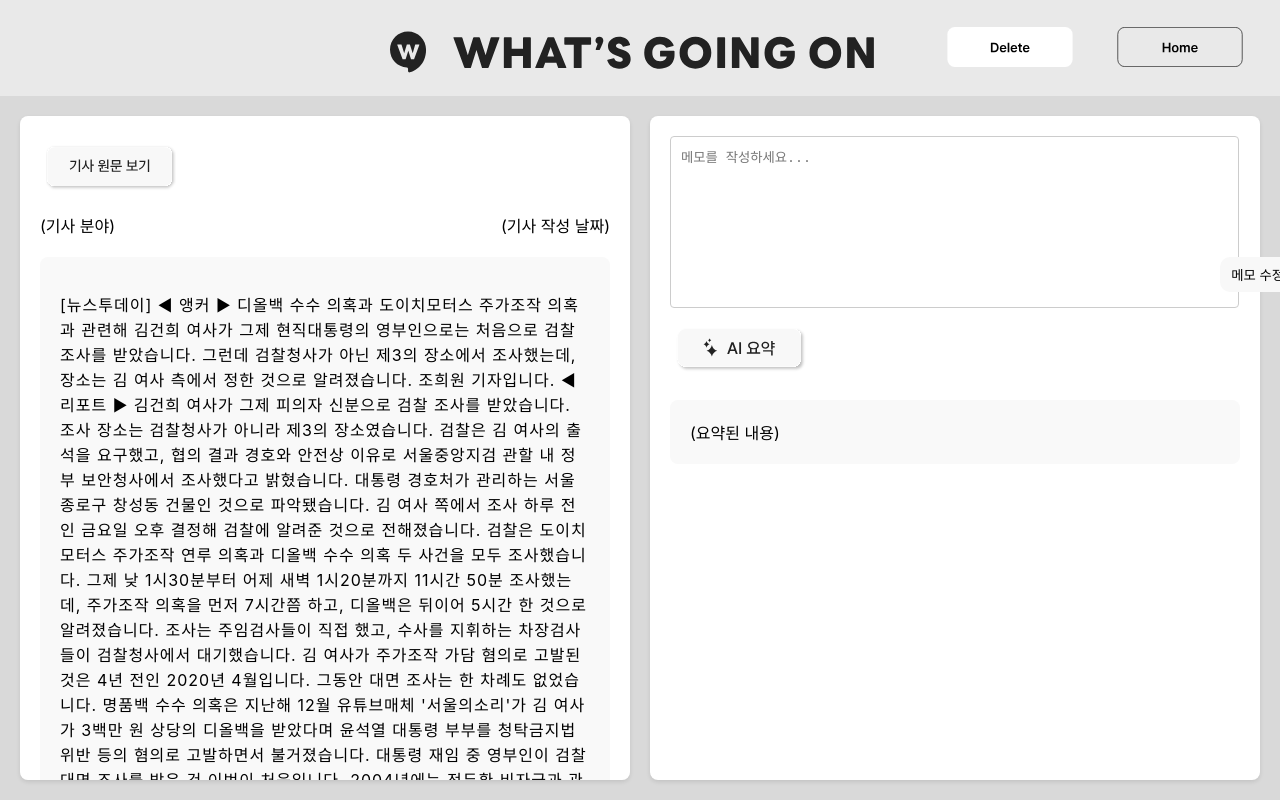
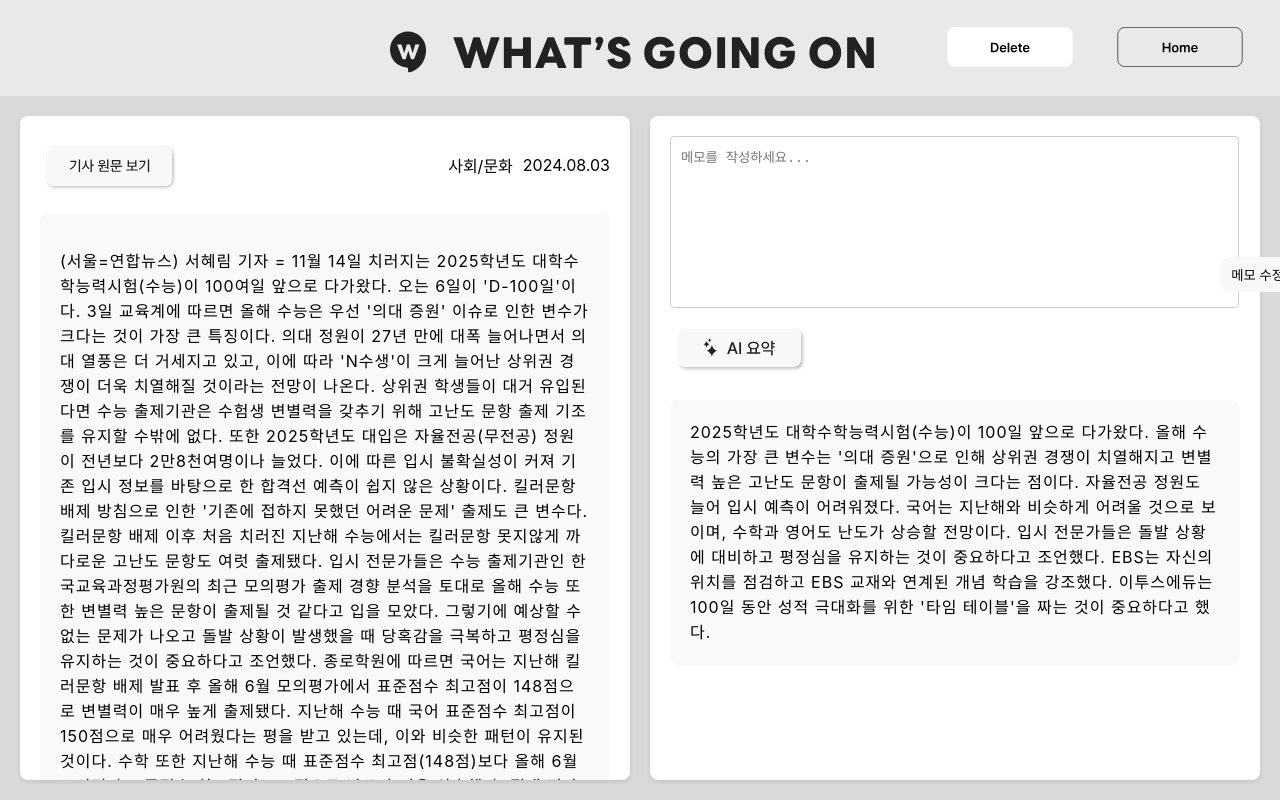
Before and after one commit to Web4mo/29th_1_WEB4MO_WHATSGOINGON_front, a React (Create React App) app: page /scrap in a window 1280 px wide. Shown: the top 800 px of the page. Built offline with nearby package versions, Linux system fonts and the light colour scheme.

Commit message:
스크랩 페이지

```diff
--- a/src/pages/ScrapPage/ScrapPage.css
+++ b/src/pages/ScrapPage/ScrapPage.css
@@ -61,9 +61,13 @@
 }
 
 .article-meta {
+  margin-top: 17px;
+  float: right;
   display: flex;
-  justify-content: space-between;
+  justify-content: flex-start;
   margin-bottom: 20px;
+  align-items: center;
+  gap: 10px;
 }
 
 .article-content {
@@ -72,7 +76,8 @@
   border-radius: 8px;
 }
 
-.article-detail {
+.article-detail,
+.ai-summary-content {
   letter-spacing: 1px;
   line-height: 25px;
 }
--- a/src/pages/ScrapPage/ScrapPage.tsx
+++ b/src/pages/ScrapPage/ScrapPage.tsx
@@ -55,8 +55,62 @@ const ScrapPage: React.FC = () => {
     setShowDelete(false);
   };
 
-  const articleContent =
-    "[뉴스투데이] ◀ 앵커 ▶ 디올백 수수 의혹과 도이치모터스 주가조작 의혹과 관련해 김건희 여사가 그제 현직대통령의 영부인으로는 처음으로 검찰 조사를 받았습니다. 그런데 검찰청사가 아닌 제3의 장소에서 조사했는데, 장소는 김 여사 측에서 정한 것으로 알려졌습니다. 조희원 기자입니다. ◀ 리포트 ▶ 김건희 여사가 그제 피의자 신분으로 검찰 조사를 받았습니다. 조사 장소는 검찰청사가 아니라 제3의 장소였습니다. 검찰은 김 여사의 출석을 요구했고, 협의 결과 경호와 안전상 이유로 서울중앙지검 관할 내 정부 보안청사에서 조사했다고 밝혔습니다. 대통령 경호처가 관리하는 서울 종로구 창성동 건물인 것으로 파악됐습니다. 김 여사 쪽에서 조사 하루 전인 금요일 오후 결정해 검찰에 알려준 것으로 전해졌습니다. 검찰은 도이치모터스 주가조작 연루 의혹과 디올백 수수 의혹 두 사건을 모두 조사했습니다. 그제 낮 1시30분부터 어제 새벽 1시20분까지 11시간 50분 조사했는데, 주가조작 의혹을 먼저 7시간쯤 하고, 디올백은 뒤이어 5시간 한 것으로 알려졌습니다. 조사는 주임검사들이 직접 했고, 수사를 지휘하는 차장검사들이 검찰청사에서 대기했습니다. 김 여사가 주가조작 가담 혐의로 고발된 것은 4년 전인 2020년 4월입니다. 그동안 대면 조사는 한 차례도 없었습니다. 명품백 수수 의혹은 지난해 12월 유튜브매체 '서울의소리'가 김 여사가 3백만 원 상당의 디올백을 받았다며 윤석열 대통령 부부를 청탁금지법 위반 등의 혐의로 고발하면서 불거졌습니다. 대통령 재임 중 영부인이 검찰 대면 조사를 받은 건 이번이 처음입니다. 2004년에는 전두환 비자금과 관련해 이순자 여사가, 2009년에는 노무현 전 대통령 부인 권양숙 여사가 참고인으로 비공개 검찰 소환 조사를 받긴 했지만, 모두 퇴임 후였습니다. 2012년에는 김윤옥 여사가 이명박 전 대통령 재임 중 내곡동 특검팀의 조사를 받았지만 서면조사였습니다. 김건희 여사 조사와 관련해 대통령실 관계자는 '수사 중 사안을 언급하는 건 적절치 않다'며 '김 여사 법률대리인이 입장을 낼 것'이라고 했습니다. 김 여사 대리인은 '성실히 조사에 임해 사실 그대로 진술했다'는 한 줄짜리 입장을 냈습니다. MBC뉴스 조희원입니다.";
+  const articleContent = `(서울=연합뉴스) 서혜림 기자 = 11월 14일 치러지는 2025학년도 대학수학능력시험(수능)이 100여일 앞으로 다가왔다. 오는 6일이 'D-100일'이다.
+
+3일 교육계에 따르면 올해 수능은 우선 '의대 증원' 이슈로 인한 변수가 크다는 것이 가장 큰 특징이다.
+
+의대 정원이 27년 만에 대폭 늘어나면서 의대 열풍은 더 거세지고 있고, 이에 따라 'N수생'이 크게 늘어난 상위권 경쟁이 더욱 치열해질 것이라는 전망이 나온다.
+
+상위권 학생들이 대거 유입된다면 수능 출제기관은 수험생 변별력을 갖추기 위해 고난도 문항 출제 기조를 유지할 수밖에 없다.
+
+또한 2025학년도 대입은 자율전공(무전공) 정원이 전년보다 2만8천여명이나 늘었다. 이에 따른 입시 불확실성이 커져 기존 입시 정보를 바탕으로 한 합격선 예측이 쉽지 않은 상황이다.
+
+킬러문항 배제 방침으로 인한 '기존에 접하지 못했던 어려운 문제' 출제도 큰 변수다.
+
+킬러문항 배제 이후 처음 치러진 지난해 수능에서는 킬러문항 못지않게 까다로운 고난도 문항도 여럿 출제됐다.
+
+입시 전문가들은 수능 출제기관인 한국교육과정평가원의 최근 모의평가 출제 경향 분석을 토대로 올해 수능 또한 변별력 높은 문항이 출제될 것 같다고 입을 모았다.
+
+그렇기에 예상할 수 없는 문제가 나오고 돌발 상황이 발생했을 때 당혹감을 극복하고 평정심을 유지하는 것이 중요하다고 조언했다.
+
+종로학원에 따르면 국어는 지난해 킬러문항 배제 발표 후 올해 6월 모의평가에서 표준점수 최고점이 148점으로 변별력이 매우 높게 출제됐다.
+
+지난해 수능 때 국어 표준점수 최고점이 150점으로 매우 어려웠다는 평을 받고 있는데, 이와 비슷한 패턴이 유지된 것이다.
+
+수학 또한 지난해 수능 때 표준점수 최고점(148점)보다 올해 6월 모의평가 표준점수 최고점이 152점으로 난도가 더욱 상승했다.
+
+절대 평가인 영어 또한 1등급 비율이 지난해 수능 때는 4.71%였는데, 올해 6월 모의평가 때는 1.47%밖에 불과해 더욱 어려워졌다.
+
+이에 입시업계에서는 올해 수능도 어렵게 출제될 것 같다는 전망이 지배적이다.
+
+임성호 종로학원 대표는 "기존에는 어려운 문항이 (소수의) 킬러문항으로 특정됐지만, 이제는 광범위하게 출제되고 있다"며 "가령 수학은 기존에 마지막 문항이 킬러문항이었다면 이제는 어려운 문제가 광범위하게 포진됐다"고 분석했다.
+
+그러면서 국어의 경우 고난도 기출문제를 재차 풀고, EBS 연계 지문 풀이뿐만 아니라 생소한 작품도 접하는 연습을 병행해야 한다고 조언했다.
+
+수학은 중상 난이도 문항이 늘어났기 때문에 빠르고 정확하게 푸는 연습을 해야 한다고 당부했다.
+
+영어는 매일 일정 시간을 정해놓고 문제 풀이의 감을 유지하는 것이 중요하다고 조언했다.
+
+EBS는 수능을 100일 앞두고 '자신의 위치'를 점검하는 것이 가장 중요하다고 조언했다.
+
+더불어 EBS 대표 강사들은 수능 출제가 EBS 교재와 연계되는 만큼 EBS 수능특강과 수능완성을 풀면서 '개념 학습'에 정성을 쏟아야 한다고 조언했다.
+
+수능만큼 떨리는 긴장감
+수능만큼 떨리는 긴장감
+(서울=연합뉴스) 김도훈 기자 = 2024학년도 7월 고3 전국연합학력평가가 실시된 11일 오전 서울 광진구 광남고등학교에서 한 고3 수험생이 얼굴을 비비며 긴장을 풀고 있다. 2024.7.11 superdoo82@yna.co.kr
+
+국어는 작년 수준과 비슷하게 출제될 가능성이 크다고 내다봤다.
+
+수학의 경우 100일이 남은 만큼 본인이 익숙한 문제를 풀기보다는 취약 부분의 문제 풀이를 강화해야 한다고 당부했다.
+
+영어 또한 하루에 지문 10개 정도를 꾸준히 풀면서 부족한 부분을 보완해야 한다고 덧붙였다.
+
+이투스에듀는 100일 동안 각자 성적을 극대화할 수 있는 '타임 테이블'을 짜는 것이 중요하다고 조언했다.
+
+김병진 이투스 교육평가연구소장은 "9월 모의평가 전까지 자신이 풀 수 있는 것은 완벽하게 풀 수 있도록 연습해야 한다"며 "9월 모의평가 이후 수능까지 남은 기간에는 풀 수 없었던 불완전한 부분을 학습하면서 성적을 극대화하는 것이 좋다"고 말했다.
+
+sf@yna.co.kr
+`;
 
   return (
     <div className="scrap-container">
@@ -77,8 +131,8 @@ const ScrapPage: React.FC = () => {
             <ScrapFileArticle style={{ width: 130 }} />
           </button>
           <div className="article-meta">
-            <span className="category">(기사 분야)</span>
-            <span className="date">(기사 작성 날짜)</span>
+            <span className="category">사회/문화</span>
+            <span className="date">2024.08.03</span>
           </div>
           <div className="article-content">
             <p className="article-detail">{articleContent}</p>
@@ -106,7 +160,17 @@ const ScrapPage: React.FC = () => {
           <button className="ai-summary-button">
             <ScrapSummarize style={{ width: 130 }} />
           </button>
-          <div className="ai-summary-content">(요약된 내용)</div>
+          <div className="ai-summary-content">
+            2025학년도 대학수학능력시험(수능)이 100일 앞으로 다가왔다. 올해
+            수능의 가장 큰 변수는 '의대 증원'으로 인해 상위권 경쟁이 치열해지고
+            변별력 높은 고난도 문항이 출제될 가능성이 크다는 점이다. 자율전공
+            정원도 늘어 입시 예측이 어려워졌다. 국어는 지난해와 비슷하게 어려울
+            것으로 보이며, 수학과 영어도 난도가 상승할 전망이다. 입시 전문가들은
+            돌발 상황에 대비하고 평정심을 유지하는 것이 중요하다고 조언했다.
+            EBS는 자신의 위치를 점검하고 EBS 교재와 연계된 개념 학습을 강조했다.
+            이투스에듀는 100일 동안 성적 극대화를 위한 '타임 테이블'을 짜는 것이
+            중요하다고 했다.
+          </div>
         </div>
       </main>
       <FileDelete
```
